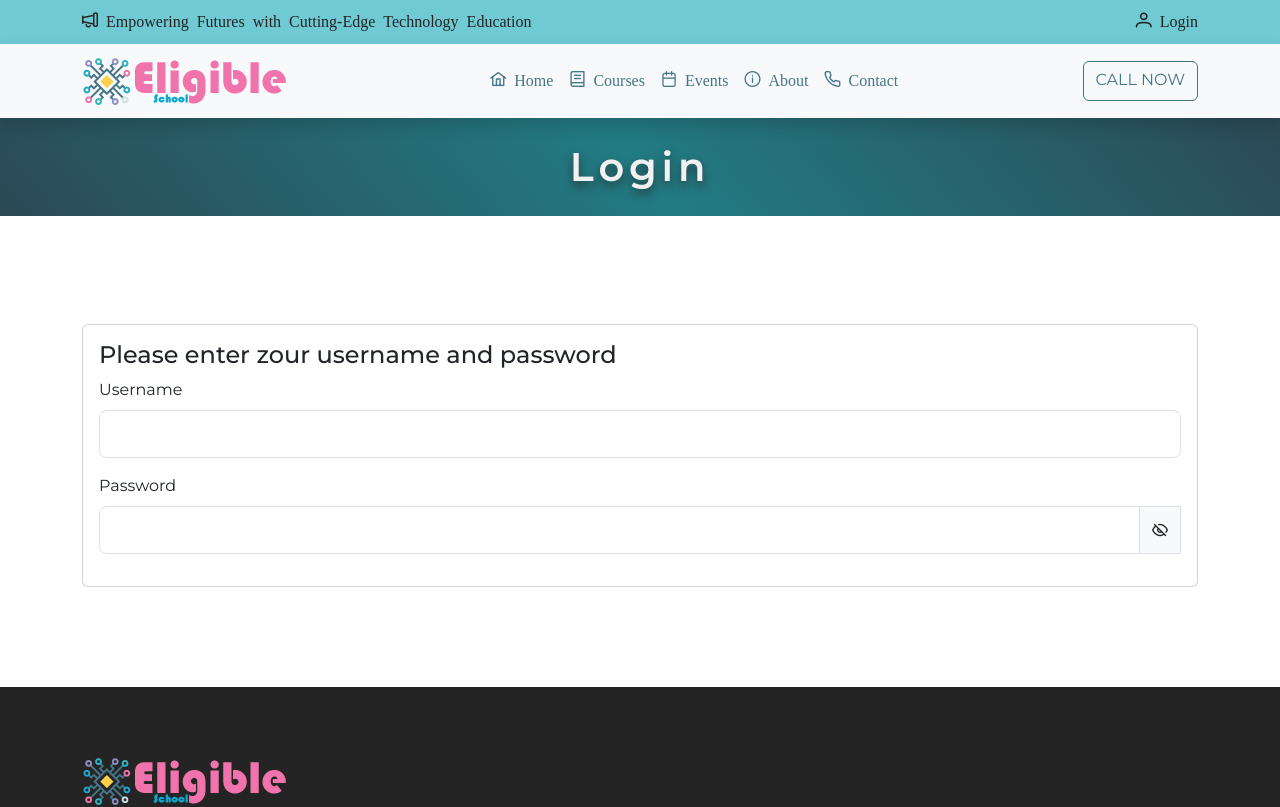
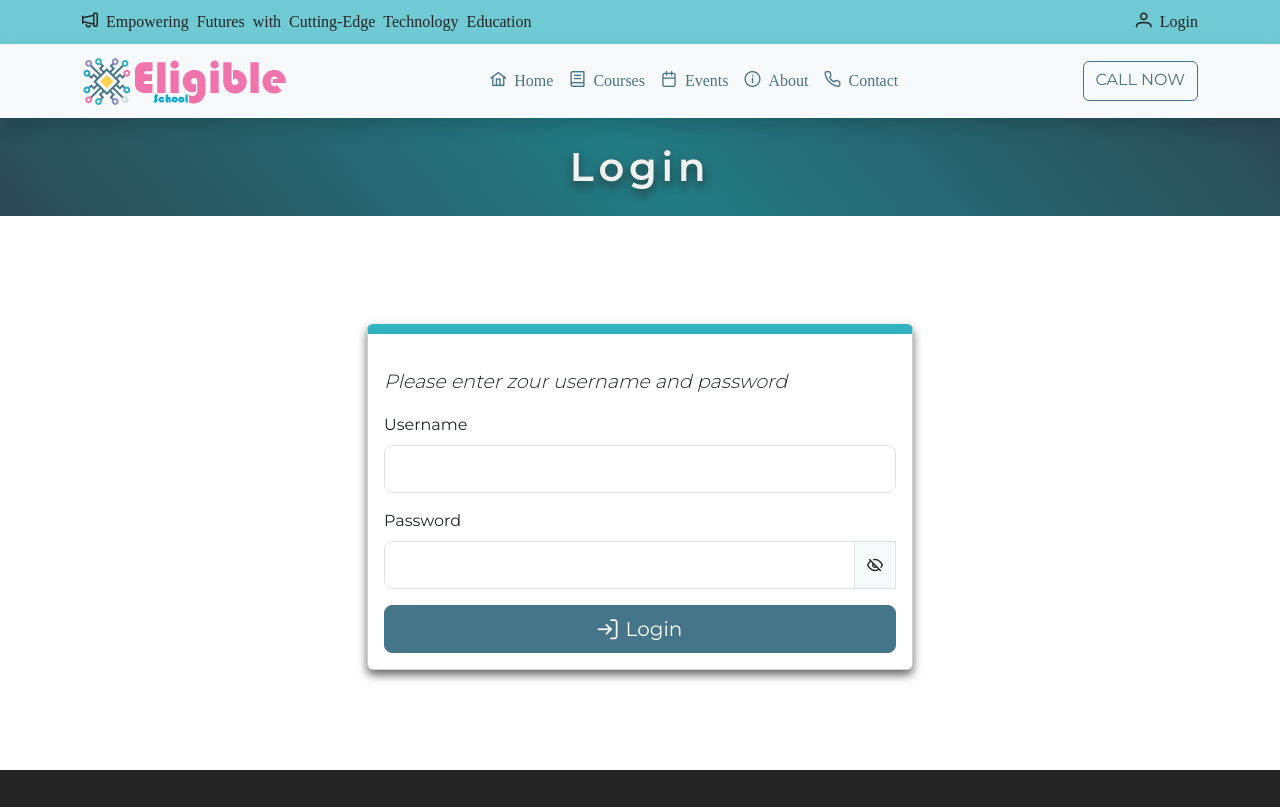
Before and after one commit to ffozdemir/eligibleschoolproject, a Next.js app: page /login in a window 1280 px wide. Shown: the top 807 px of the page. Built offline with nearby package versions, Linux system fonts and the light colour scheme.

Commit message:
Add login form components: implement SubmitButton and enhance LoginForm with validation feedback and styling

```diff
--- a/src/auth.js
+++ b/src/auth.js
@@ -12,10 +12,23 @@ const authConfig = {
         if (!res.ok) {
           return null; //if the response is not ok, return null
         }
-         return data; //return the user data
+
+        const payload = {
+          user: { ...data },
+          accessToken: data.token,
+        };
+
+        delete payload.user.token;
+
+        return payload; //return the user data
       },
     }),
   ],
+  callbacks: {
+    authorized({ auth, request }) {
+      return true;
+    },
+  },
 };
 
 export const { handlers, signIn, signOut, auth } = NextAuth(authConfig);
--- a/src/components/common/form-fields/PasswordInput.jsx
+++ b/src/components/common/form-fields/PasswordInput.jsx
@@ -1,3 +1,4 @@
+"use client";
 import React, { useState } from "react";
 import { FormControl, FormGroup, FormLabel, InputGroup } from "react-bootstrap";
 
@@ -5,6 +6,7 @@ const PasswordInput = (props) => {
   const { label, error, className = "mb-3", ...rest } = props;
 
   const [type, setType] = useState("password");
+  const [val, setVal] = useState("");
 
   const handleClick = () => {
     setType((prev) => (prev === "password" ? "text" : "password"));
@@ -14,7 +16,14 @@ const PasswordInput = (props) => {
     <FormGroup className={className} controlId={rest.name}>
       <FormLabel>{label}</FormLabel>
       <InputGroup>
-        <FormControl isInvalid={!!error} size="lg" type={type} {...rest} />
+        <FormControl
+          isInvalid={!!error}
+          size="lg"
+          type={type}
+          value={val}
+          onChange={(e) => setVal(e.target.value)}
+          {...rest}
+        />
         <InputGroup.Text
           id="password"
           onClick={handleClick}
--- /dev/null
+++ b/src/components/common/form-fields/SubmitButton.jsx
@@ -0,0 +1,35 @@
+"use client";
+import React from "react";
+import { Button, Spinner } from "react-bootstrap";
+import { useFormStatus } from "react-dom";
+
+const SubmitButton = ({
+  title,
+  icon = "send",
+  className = "w-100",
+  ...rest
+}) => {
+  const { pending } = useFormStatus();
+
+  return (
+    <Button
+      type="submit"
+      size="lg"
+      className={`d-flex align-items-center justify-content-center ${className}`}
+      disabled={pending}
+      variant="secondary"
+      {...rest}
+    >
+      {pending ? (
+        <Spinner size="sm" animation="border" />
+      ) : (
+        <>
+          {icon && <i className={`pi pi-${icon} me-2`}></i>}
+          {title}
+        </>
+      )}
+    </Button>
+  );
+};
+
+export default SubmitButton;
--- a/src/components/common/form-fields/TextInput.jsx
+++ b/src/components/common/form-fields/TextInput.jsx
@@ -1,11 +1,20 @@
-import React from "react";
+"use client";
+import React, { useState } from "react";
 import { FormControl, FormGroup, FormLabel } from "react-bootstrap";
 
 const TextInput = ({ label, error, className = "mb-3", ...rest }) => {
+  const [val, setVal] = useState("");
+
   return (
     <FormGroup className={className} controlId={rest.name}>
       <FormLabel>{label}</FormLabel>
-      <FormControl isInvalid={!!error} size="lg" {...rest} />
+      <FormControl
+        isInvalid={!!error}
+        size="lg"
+        value={val}
+        onChange={(e) => setVal(e.target.value)}
+        {...rest}
+      />
       <FormControl.Feedback type="invalid">{error}</FormControl.Feedback>
     </FormGroup>
   );
--- a/src/components/common/form-fields/index.js
+++ b/src/components/common/form-fields/index.js
@@ -1,4 +1,5 @@
 import TextInput from "./TextInput";
 import PasswordInput from "./PasswordInput";
+import SubmitButton from "./SubmitButton";
 
-export { TextInput, PasswordInput };
+export { TextInput, PasswordInput, SubmitButton };
--- a/src/components/login/LoginForm.jsx
+++ b/src/components/login/LoginForm.jsx
@@ -1,19 +1,34 @@
 "use client";
-import React from "react";
-import { Card, Col, Container, Form, Row } from "react-bootstrap";
-import { PasswordInput, TextInput } from "../common/form-fields";
+import React, { useActionState } from "react";
+import { Alert, Card, Col, Container, Form, Row } from "react-bootstrap";
+import { PasswordInput, SubmitButton, TextInput } from "../common/form-fields";
+import "./login-form.scss";
+import { loginAction } from "@/actions/auth-action";
+import { initialState } from "@/helpers/form-validation";
 
 const LoginForm = () => {
+  const [state, formAction] = useActionState(loginAction, initialState);
+
   return (
-    <Container>
-      <Row>
-        <Col>
+    <Container className="login-form">
+      <Row className="justify-content-center">
+        <Col md={8} lg={6}>
           <Card>
             <Card.Body>
               <h4>Please enter zour username and password</h4>
-              <Form>
-                <TextInput label="Username" name="username" />
-                <PasswordInput label="Password" name="password" />
+              {!state.ok && state.message && <Alert variant="danger">{state.message}</Alert>}
+              <Form action={formAction}>
+                <TextInput
+                  label="Username"
+                  name="username"
+                  error={state?.errors?.username}
+                />
+                <PasswordInput
+                  label="Password"
+                  name="password"
+                  error={state?.errors?.password}
+                />
+                <SubmitButton title="Login" icon="sign-in" />
               </Form>
             </Card.Body>
           </Card>
--- /dev/null
+++ b/src/components/login/login-form.scss
@@ -0,0 +1,16 @@
+@use "../../styles/variables" as *;
+@use "../../styles/mixins" as *;
+
+.login-form {
+  .card {
+    @include shadow(box, 0 5px 10px $color4-op-70);
+    border-top: 10px solid $color1;
+  }
+
+  h4 {
+    margin: 20px 0;
+    font-weight: 300;
+    font-style: italic;
+    font-size: 1.2rem;
+  }
+}
```
